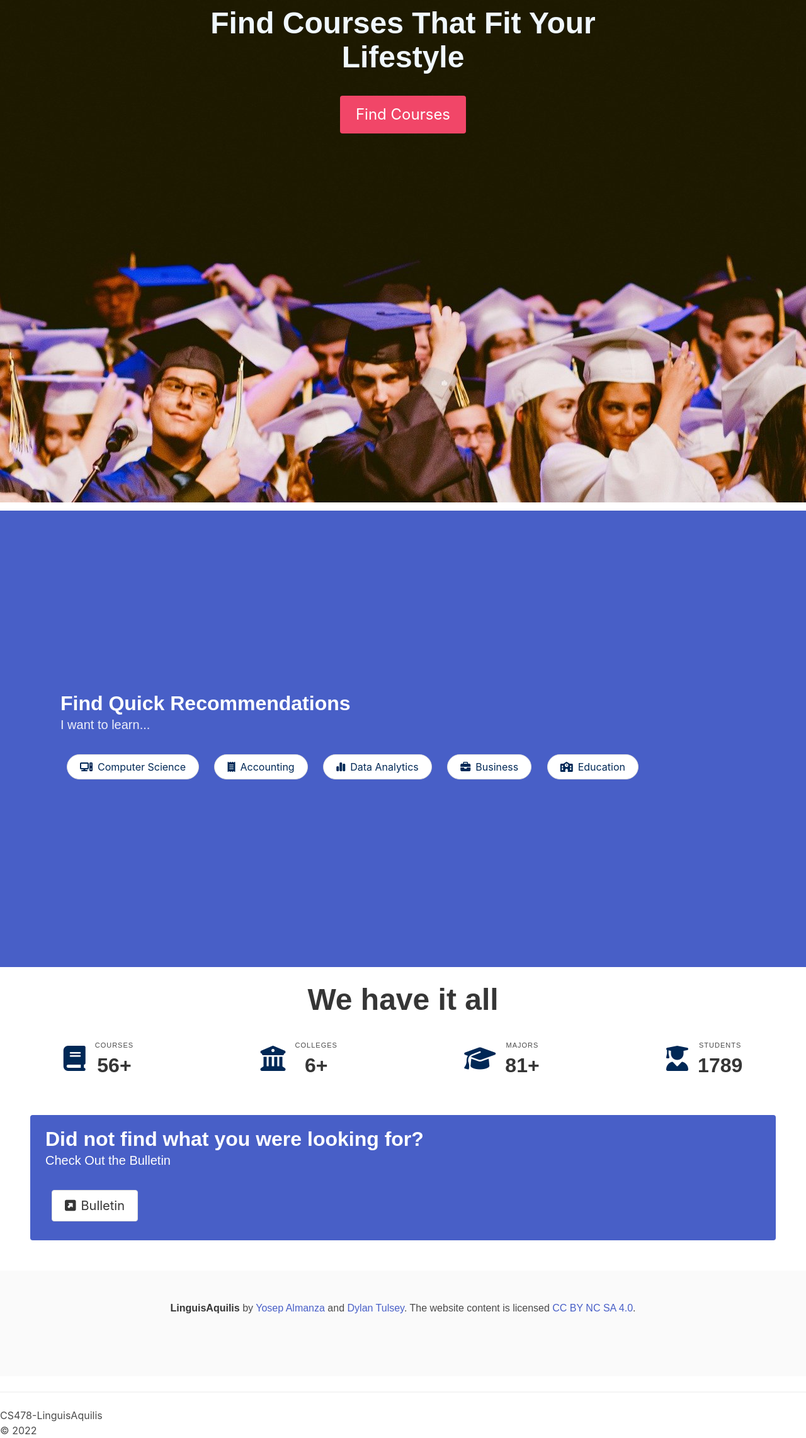
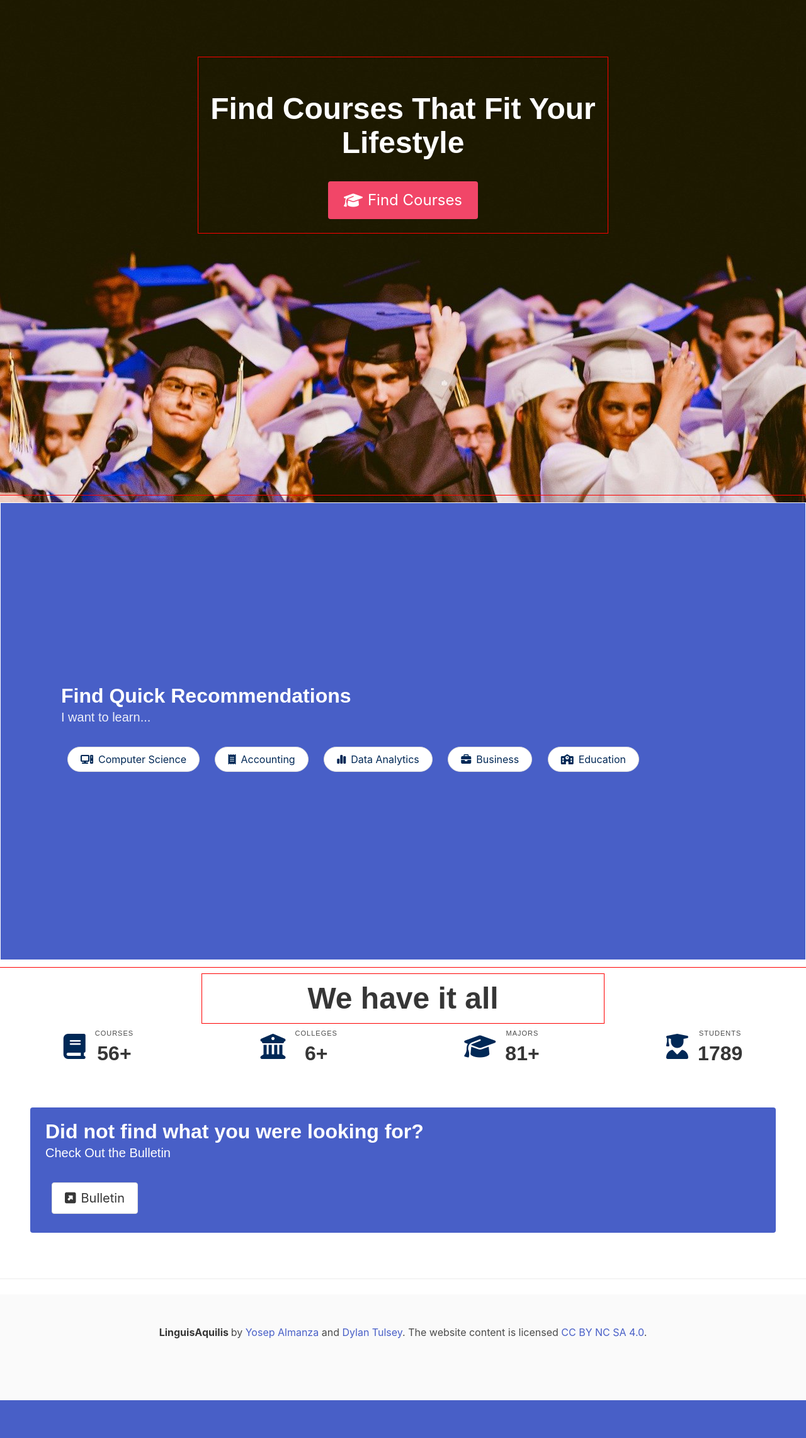
Before and after one commit to DJT777/LinguisAquilis, a Flask app: page / in a window 1280 px wide. Shown: the part 57-2341 px from the top of the page at 63% size. After the commit the page ends 2281 px from the top, so only its background shows below. Run offline with Flask 2, Linux system fonts and the light colour scheme; parts of the project's set-up code (start-up, migrations or seed data) failed here and were passed over; some libraries are stand-ins or nearby versions.

Commit message:
Pushed JSON Data

```diff
--- a/main.py
+++ b/main.py
@@ -134,13 +134,15 @@ def findcourses():
                 return render_template("findcourses.html", dropdownList=dropdown_list,
                                         recommendedClasses = recommendations_user_text, containsData = "True")
 
-@app.route('/', methods=['GET', 'POST'])
+@app.route('/', methods=['GET', 'POST', 'PUT'])
 def index():
     if request.method == "GET":
         index_course_list = open('data\quick-rec.json')
         index_course_list = json.load(index_course_list)
         return render_template('index.html', quickRec = index_course_list)
     if request.method == "POST":
+        if request.form["submitButton"] == "Find Courses":
+            return redirect(url_for("findcourses"))
         print("Request.Form: ")
         # output = request.form.getlist('name[]')
         output = request.form.to_dict(flat=False)
--- a/static/styles.css
+++ b/static/styles.css
@@ -13,15 +13,18 @@ main {
 .find-body {
   background-image: url('/static/images/wingsgray.jpg');
   height: 100%;
+  margin-top: 10px;
 }
 .main-section {
-  margin-bottom: 1%;
+  /* margin-bottom: 1%; */
+  margin-bottom: 1.6%;
 }
 .level {
-  margin-top: 2%;
+  margin-top: 0.6%;
 }
 .index-heading {
-  color: aliceblue;
+  margin-top: 7%;
+  color: white;
   text-align: center;
 }
 select {
@@ -120,7 +123,7 @@ li a.active {
   float: left;
 }
 .column {
-  /* border: 1px solid red; */
+  border: 1px solid red;
 }
 .nav-bar {
   height: max-content;
--- a/templates/base.html
+++ b/templates/base.html
@@ -50,9 +50,18 @@
     <div class="body-content">
       {% block content %} {% endblock %}
       <hr />
-      <footer>
-        <p>CS478-LinguisAquilis</p>
-        <p>© 2022</p>
+      <footer class="footer">
+        <div class="content has-text-centered">
+          <p>
+            <strong>LinguisAquilis </strong> by
+            <a href="https://github.com/yalmanzade">Yosep Almanza</a> and
+            <a href="https://github.com/DJT777">Dylan Tulsey</a>. The website
+            content is licensed
+            <a href="http://creativecommons.org/licenses/by-nc-sa/4.0/"
+              >CC BY NC SA 4.0</a
+            >.
+          </p>
+        </div>
       </footer>
     </div>
   </body>
--- a/templates/index.html
+++ b/templates/index.html
@@ -1,18 +1,24 @@
 {% extends "base.html" %} {% block title %} Home Page {% endblock %} {% block
 content %}
 <main>
-  <section class="main-section index-body">
+  <section class="index-body">
     <div class="columns">
-      <div class="column is-half is-offset-one-quarter is-centered is-center">
+      <div
+        class="index-heading column is-half is-offset-one-quarter is-centered is-center"
+      >
         <h1 class="index-heading title is-1 is-centered">
           Find Courses That Fit Your Lifestyle
         </h1>
         <form method="POST">
-          <input
+          <button
+            type="submit"
+            name="submitButton"
+            value="Find Courses"
             class="button is-danger is-large"
-            type="submit"
-            value="Find Courses"
-          />
+          >
+            <i class="fa-solid fa-graduation-cap"></i>
+            Find Courses
+          </button>
         </form>
       </div>
     </div>
@@ -96,18 +102,5 @@ content %}
       </div>
     </div>
   </section>
-  <footer class="footer">
-    <div class="content has-text-centered">
-      <p>
-        <strong>LinguisAquilis </strong> by
-        <a href="https://jgthms.com">Yosep Almanza</a> and
-        <a href="http://opensource.org/licenses/mit-license.php">Dylan Tulsey</a
-        >. The website content is licensed
-        <a href="http://creativecommons.org/licenses/by-nc-sa/4.0/"
-          >CC BY NC SA 4.0</a
-        >.
-      </p>
-    </div>
-  </footer>
 </main>
 {% endblock %}
```
Also changed, not shown: templates/findcourses.html (+4 -4 lines), templates/footer.html (added, +13 -0 lines), 2 other files.
